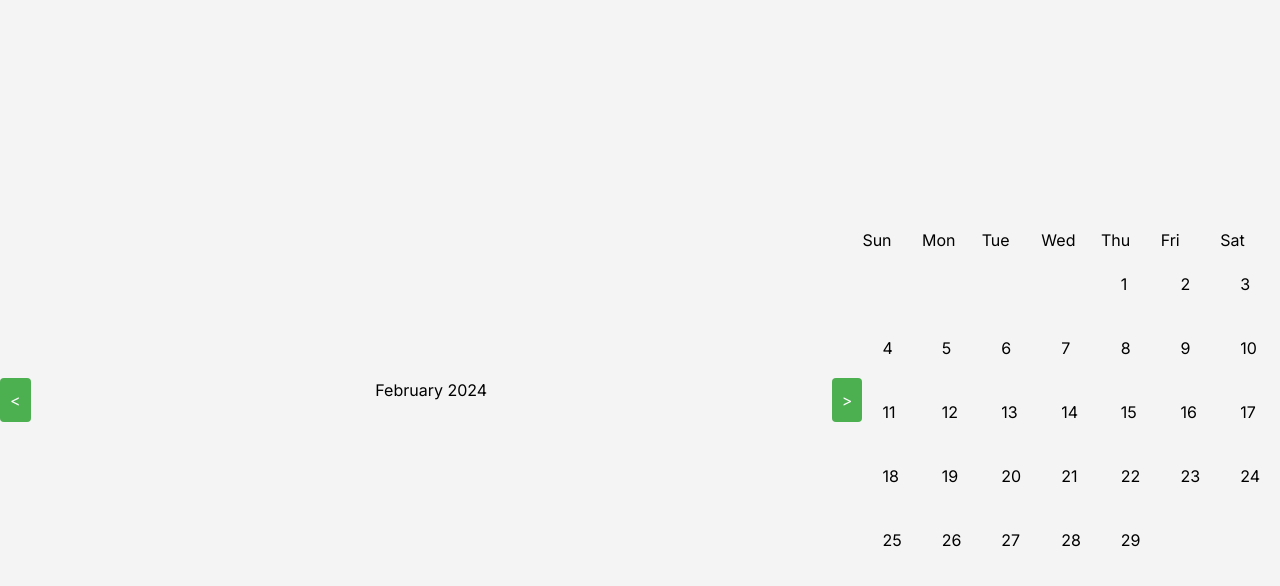
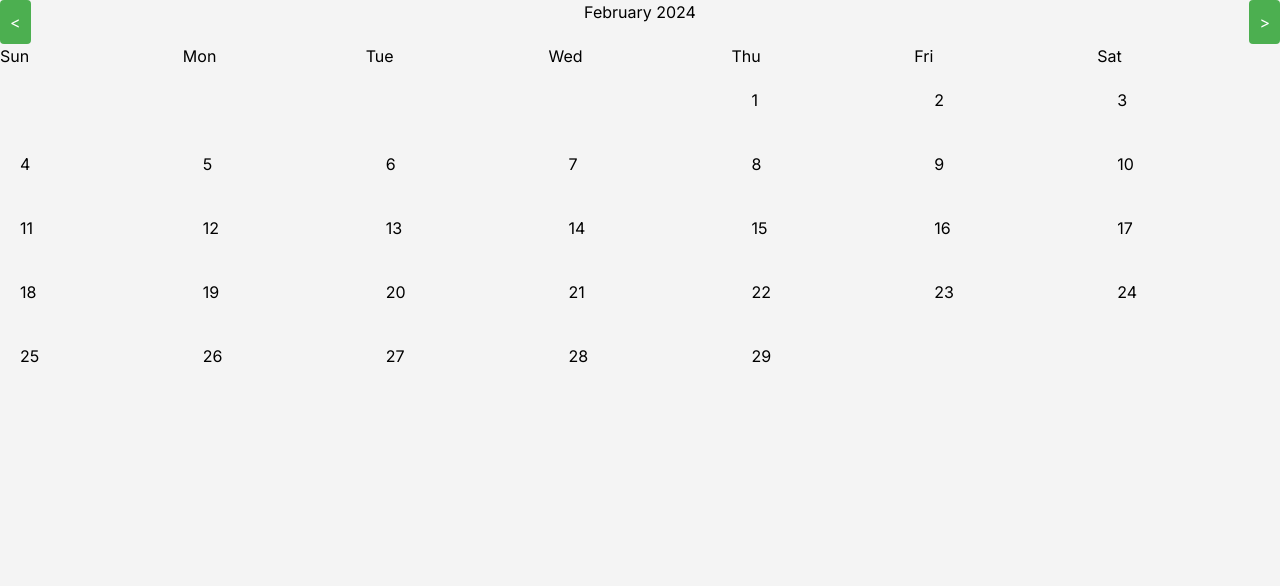
Before and after one commit to grt812/VCal, a Next.js app: page / in a window 1280 px wide. Shown: the top 586 px of the page. Built offline with nearby package versions, Linux system fonts and the light colour scheme.

Commit message:
fixed css and months not displaying properly

```diff
--- a/app/globals.css
+++ b/app/globals.css
@@ -41,10 +41,10 @@ body {
   font-family: Arial, sans-serif;
   background-color: #f4f4f4;
   margin: 0;
-  display: flex;
+  /* display: flex;
   justify-content: center;
   align-items: center;
-  height: 100vh;
+  height: 100vh; */
 }
 
 
@@ -102,3 +102,6 @@ button:hover {
 .date{
   padding: 20px;
 }
+
+/* #navigation-menu{
+} */
--- a/components/calendar/calendar.js
+++ b/components/calendar/calendar.js
@@ -48,7 +48,7 @@ export default function Calendar() {
 
   return (
     <>
-      <Navigation id="navigation-menu" currentDate={currentDate} prevMonth={goToPrevMonth} nextMonth={goToNextMonth} ></Navigation>
+      <Navigation id="navigation-menu" currentDate={date} prevMonth={goToPrevMonth} nextMonth={goToNextMonth} ></Navigation>
       <div id="calendar">
         <div className="days">
           {['Sun', 'Mon', 'Tue', 'Wed', 'Thu', 'Fri', 'Sat'].map(day => (
--- a/components/navigation/navigation.js
+++ b/components/navigation/navigation.js
@@ -1,8 +1,6 @@
 "use client";
-// import Calendar from "../calendar/calendar";
 
 export default function Navigation({currentDate, prevMonth, nextMonth}) {
-
     return(
         <div id="navigation" className="flex header">
             <button onClick={prevMonth}>&lt;</button>
```
